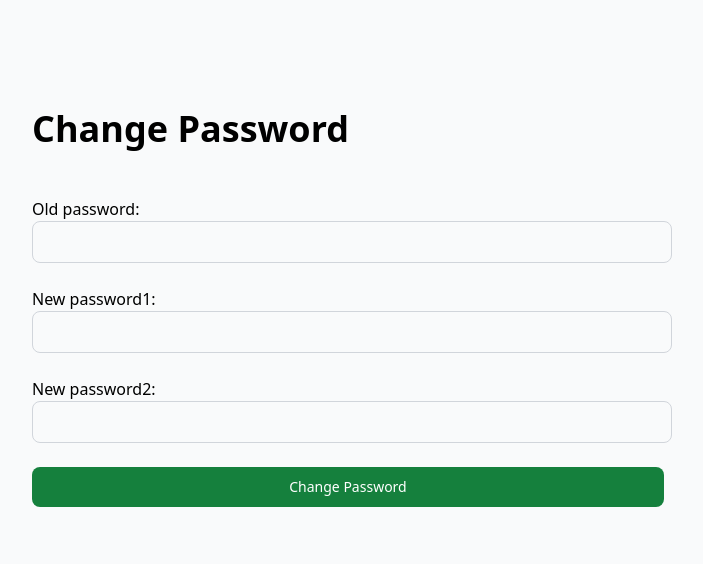
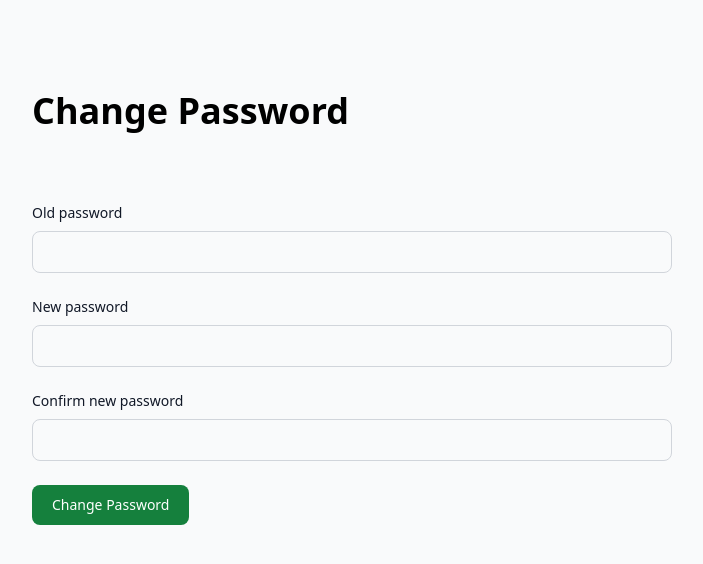
Before and after one commit to n4ff4h/inkstory-django, a Django app: page /registration/password/ in a window 1280 px wide. Shown: the part 96-660 px from the top of the page, without its empty margins (288-991 px from the left). Run offline with Django 4.2, Linux system fonts and the light colour scheme; the visitor is signed in with stand-in values (Sample User, id 1); some libraries are stand-ins or nearby versions.

Commit message:
feat: Add tailwindcss to update and password_change form

```diff
--- a/accounts/templates/registration/password_change.html
+++ b/accounts/templates/registration/password_change.html
@@ -11,12 +11,32 @@
       <!-- Title -->
       <h1 class="pb-12 font-bold font-lora text-4xl text-dark-gray">Change Password</h1>
 
-      <form method="post" class=" flex flex-col gap-y-6">
+      <form method="post">
         {% csrf_token %}
-        {{ form.as_p }}
 
+        <div class="flex flex-col gap-y-6 py-6">
+          <!-- Old password -->
+          <div>
+            <label for="first_name" class="block mb-2 text-sm font-medium text-gray-900 dark:text-gray-300">Old password</label>
+            {{ form.old_password }}
+          </div>
+
+          <!-- New password 1 -->
+          <div>
+            <label for="first_name" class="block mb-2 text-sm font-medium text-gray-900 dark:text-gray-300">New password</label>
+            {{ form.new_password1 }}
+          </div>
+
+          <!-- New password 2 -->
+          <div>
+            <label for="first_name" class="block mb-2 text-sm font-medium text-gray-900 dark:text-gray-300">Confirm new password</label>
+            {{ form.new_password2 }}
+          </div>
+        </div>
+
+        <!-- Error messages -->
         {% if form.errors %}
-          <div class="flex p-4 mb-4 text-sm text-red-700 bg-red-100 rounded-lg dark:bg-red-200 dark:text-red-800"
+          <div class="flex p-4 mb-6 text-sm text-red-700 bg-red-100 rounded-lg dark:bg-red-200 dark:text-red-800"
                role="alert"
                id="alert">
 
@@ -28,12 +48,14 @@
                     clip-rule="evenodd"></path>
             </svg>
 
+            <!-- Messages -->
             <div>
               {% for key, value in form.errors.items %}
                 {{ value }}
               {% endfor %}
             </div>
 
+            <!-- Dismiss button -->
             <button type="button"
                     class="ml-auto -mx-1.5 -my-1.5 bg-red-100 text-red-500 rounded-lg focus:ring-2 focus:ring-red-400 p-1.5 hover:bg-red-200 inline-flex h-8 w-8 dark:bg-red-200 dark:text-red-600 dark:hover:bg-red-300"
                     data-dismiss-target="#alert" aria-label="Close">
@@ -47,6 +69,7 @@
           </div>
         {% endif %}
 
+      <!-- Submit button -->
         <button type="submit"
                 class="focus:outline-none text-white bg-green-700 hover:bg-green-800 focus:ring-4 focus:ring-green-300 font-medium rounded-lg text-sm px-5 py-2.5 mr-2 mb-2 dark:bg-green-600 dark:hover:bg-green-700 dark:focus:ring-green-800">
           Change Password
```
Also changed, not shown: accounts/templates/registration/update_profile.html (+22 -3 lines).
